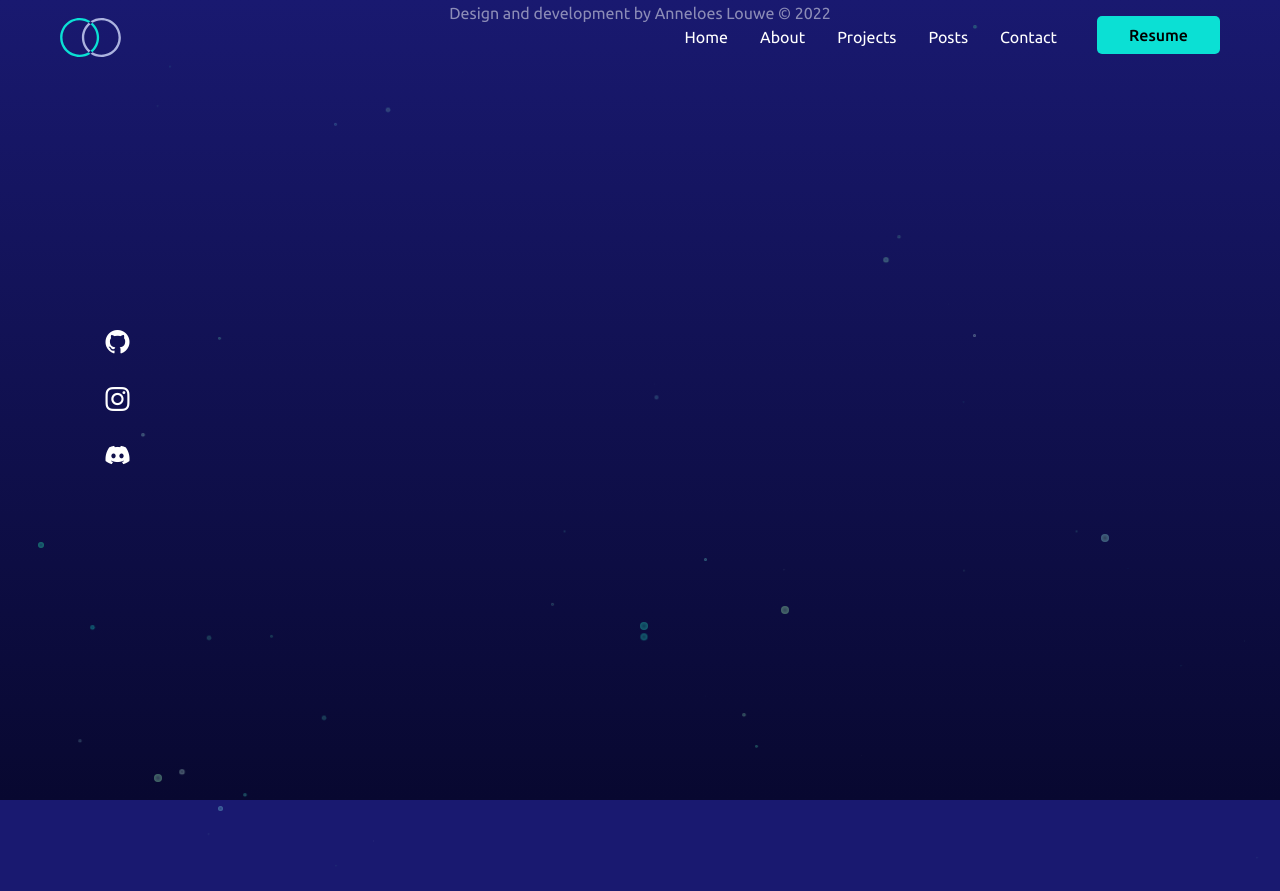
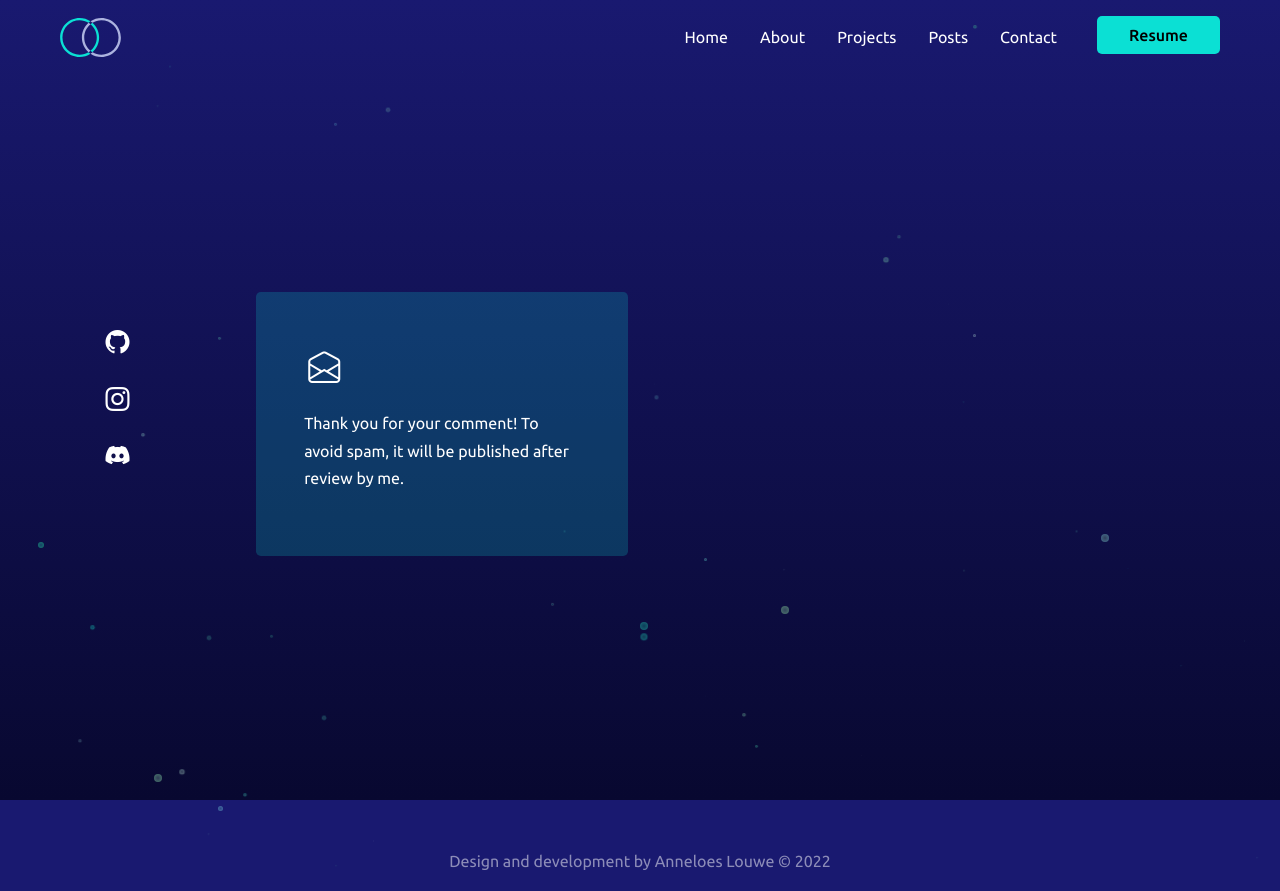
Before and after one commit to louweal/codesparks, a Nuxt app: page /success in a window 1280 px wide. Before the commit the page ends 800 px from the top, so only its background shows below. Built offline with nearby package versions, Linux system fonts and the light colour scheme.

Commit message:
changes comment form

```diff
--- a/pages/post/_slug.vue
+++ b/pages/post/_slug.vue
@@ -86,7 +86,7 @@
                 <form
                   name="comment"
                   method="POST"
-                  :action="`${$route.path}?state=success&name=${name}#comments`"
+                  action="/success"
                   data-netlify="true"
                   netlify-honeypot="title"
                 >
--- /dev/null
+++ b/pages/success.vue
@@ -0,0 +1,27 @@
+<template>
+  <main>
+    <section class="h-100 py-4" id="contact">
+      <div class="row min-vh-100">
+        <div
+          class="
+            col-12 col-md-7
+            offset-lg-1
+            col-lg-6 col-xl-5
+            align-self-center
+          "
+        >
+          <div class="rounded-3 bg-c p-3 p-sm-4 p-xl-5">
+            <div class="ms-1 mb-3">
+              <i class="bi bi-envelope-open fs-2"></i>
+            </div>
+
+            <p>
+              Thank you for your comment! To avoid spam, it will be published
+              after review by me.
+            </p>
+          </div>
+        </div>
+      </div>
+    </section>
+  </main>
+</template>
```
